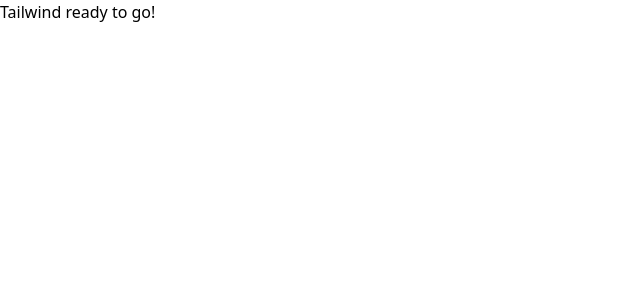
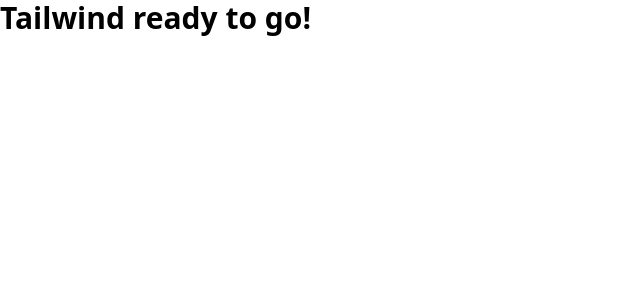
Before and after one commit to Seanih/my-dev-blog, a Next.js app: page / in a window 1280 px wide. Shown: the top 300 px of the page, without its empty margins (0-640 px from the left). Built offline with nearby package versions, Linux system fonts and the light colour scheme.

Commit message:
added default header styles to globals.css

```diff
--- a/styles/globals.css
+++ b/styles/globals.css
@@ -2,9 +2,39 @@
 @tailwind components;
 @tailwind utilities;
 
+@tailwind base;
+@tailwind components;
+@tailwind utilities;
+
+@layer base {
+	h1,
+	h2,
+	h3,
+	h4 {
+		@apply font-bold;
+	}
+
+	h1 {
+		@apply text-3xl;
+	}
+
+	h2 {
+		@apply text-2xl;
+	}
+
+	h3 {
+		@apply text-xl;
+	}
+
+	body {
+		@apply from-black via-cyan-900 to-gray-900;
+	}
+}
+
 html {
 	scroll-behavior: smooth;
 }
+
 * {
 	box-sizing: border-box;
 }
```
